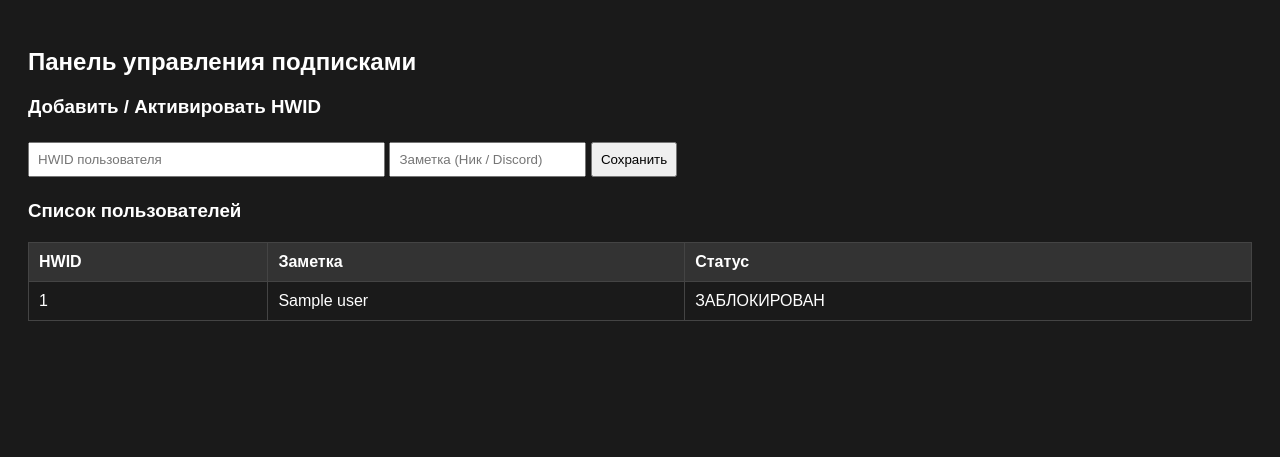
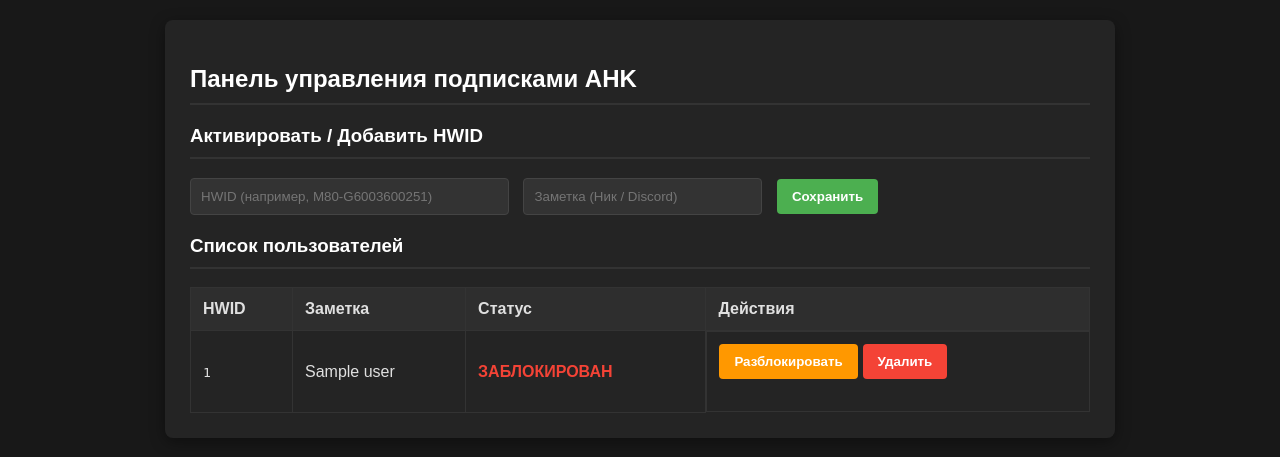
Before and after one commit to kirillkaspals/ahk, a FastAPI app: template templates/admin.html in a window 1280 px wide. Shown: the top 457 px of the page. Run offline with FastAPI, Linux system fonts and the light colour scheme; the template is opened without the code that fills it: most values are stand-ins (such as "Sample title", 1, 10 or a date in 2020).

Commit message:
Update admin.html

```diff
--- a/templates/admin.html
+++ b/templates/admin.html
@@ -1,40 +1,83 @@
 <!DOCTYPE html>
-<html>
+<html lang="ru">
 <head>
-    <title>Панель администратора AHK</title>
+    <meta charset="UTF-8">
+    <title>Панель управления AHK</title>
     <style>
-        body { font-family: sans-serif; background: #1a1a1a; color: #fff; padding: 20px; }
-        table { width: 100%; border-collapse: collapse; margin-top: 20px; }
-        th, td { border: 1px solid #444; padding: 10px; text-align: left; }
-        th { background: #333; }
-        input, button { padding: 8px; margin: 5px 0; }
+        body { font-family: Arial, sans-serif; background-color: #181818; color: #e0e0e0; margin: 0; padding: 20px; }
+        .container { max-width: 900px; margin: 0 auto; background: #242424; padding: 25px; border-radius: 8px; box-shadow: 0 4px 15px rgba(0,0,0,0.4); }
+        h2, h3 { color: #ffffff; border-bottom: 2px solid #333; padding-bottom: 10px; }
+        form { margin-bottom: 20px; }
+        input[type="text"] { background: #333; border: 1px solid #444; color: #fff; padding: 10px; margin-right: 10px; border-radius: 4px; }
+        button { background: #4CAF50; color: white; border: none; padding: 10px 15px; border-radius: 4px; cursor: pointer; font-weight: bold; }
+        button:hover { background: #45a049; }
+        button.btn-toggle { background: #ff9800; }
+        button.btn-delete { background: #f44336; }
+        table { width: 100%; border-collapse: collapse; margin-top: 15px; }
+        th, td { border: 1px solid #333; padding: 12px; text-align: left; }
+        th { background-color: #2e2e2e; }
+        tr:nth-child(even) { background-color: #1e1e1e; }
+        .status-active { color: #4CAF50; font-weight: bold; }
+        .status-blocked { color: #f44336; font-weight: bold; }
+        .actions { display: flex; gap: 5px; }
     </style>
 </head>
 <body>
-    <h2>Панель управления подписками</h2>
+    <div class="container">
+        <h2>Панель управления подписками AHK</h2>
 
-    <h3>Добавить / Активировать HWID</h3>
+        <h3>Активировать / Добавить HWID</h3>
         <form action="/admin/add" method="post">
             <input type="hidden" name="key" value="{{ key }}">
-        <input type="text" name="hwid" placeholder="HWID пользователя" required size="40">
-        <input type="text" name="note" placeholder="Заметка (Ник / Discord)">
+            <input type="text" name="hwid" placeholder="HWID (например, M80-G6003600251)" required size="35">
+            <input type="text" name="note" placeholder="Заметка (Ник / Discord)" size="25">
             <button type="submit">Сохранить</button>
         </form>
 
         <h3>Список пользователей</h3>
         <table>
+            <thead>
                 <tr>
                     <th>HWID</th>
                     <th>Заметка</th>
                     <th>Статус</th>
+                    <th>Действия</th>
                 </tr>
+            </thead>
+            <tbody>
                 {% for user in users %}
                 <tr>
-            <td>{{ user[0] }}</td>
+                    <td><code>{{ user[0] }}</code></td>
                     <td>{{ user[1] }}</td>
-            <td>{% if user[2] == 1 %}АКТИВЕН{% else %}ЗАБЛОКИРОВАН{% endif %}</td>
+                    <td>
+                        {% if user[2] == 1 %}
+                            <span class="status-active">АКТИВЕН</span>
+                        {% else %}
+                            <span class="status-blocked">ЗАБЛОКИРОВАН</span>
+                        {% endif %}
+                    </td>
+                    <td class="actions">
+                        <form action="/admin/toggle" method="post" style="display:inline;">
+                            <input type="hidden" name="key" value="{{ key }}">
+                            <input type="hidden" name="hwid" value="{{ user[0] }}">
+                            <button type="submit" class="btn-toggle">
+                                {% if user[2] == 1 %}Заблокировать{% else %}Разблокировать{% endif %}
+                            </button>
+                        </form>
+                        <form action="/admin/delete" method="post" style="display:inline;">
+                            <input type="hidden" name="key" value="{{ key }}">
+                            <input type="hidden" name="hwid" value="{{ user[0] }}">
+                            <button type="submit" class="btn-delete" onclick="return confirm('Удалить пользователя?')">Удалить</button>
+                        </form>
+                    </td>
+                </tr>
+                {% else %}
+                <tr>
+                    <td colspan="4" style="text-align: center; color: #888;">Нет зарегистрированных HWID</td>
                 </tr>
                 {% endfor %}
+            </tbody>
         </table>
+    </div>
 </body>
 </html>
```
Lines whose indentation alone changed are shown as unchanged.
